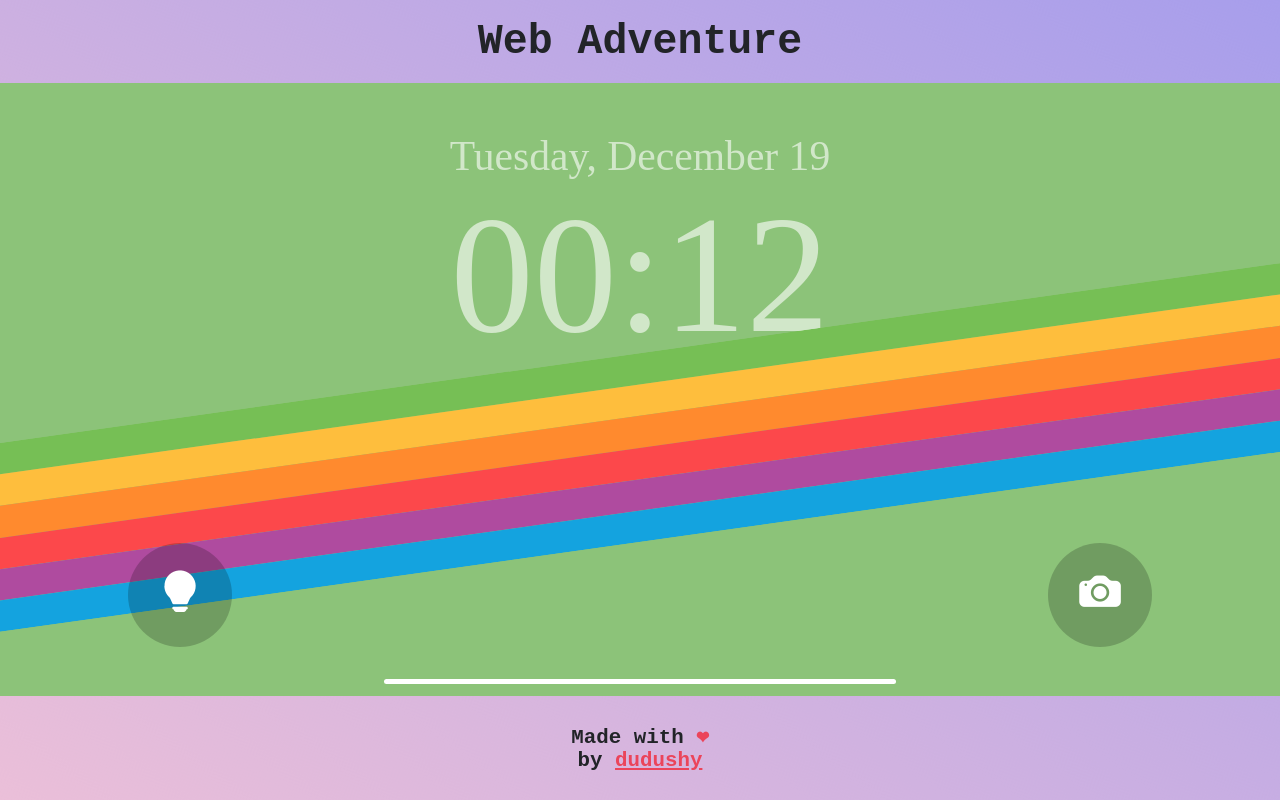
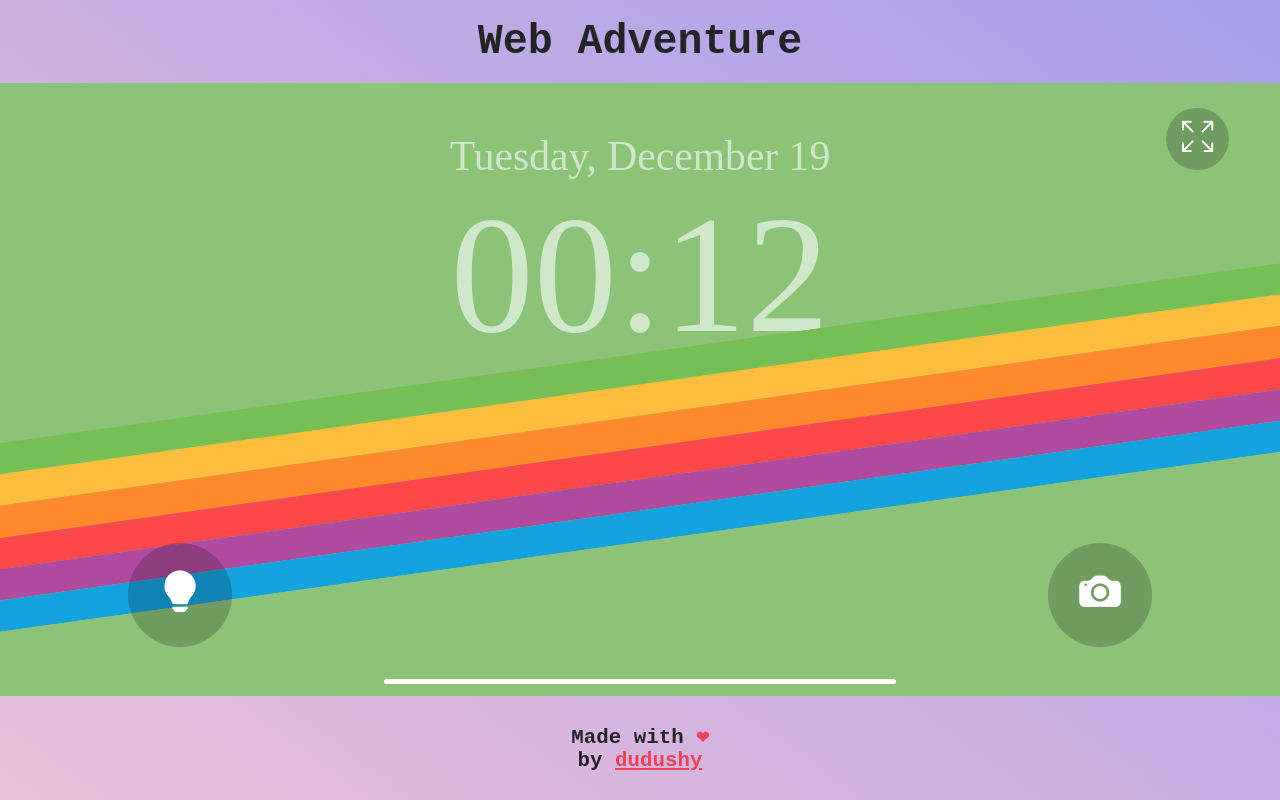
Before and after one commit to dudushy/web-adventure, an Angular app: page /iphone-lockscreen in a window 1280 px wide. Built offline with nearby package versions, Linux system fonts and the light colour scheme; a web font is replaced by a local one.

Commit message:
Create fullscreen function

```diff
--- a/src/app/adventures/clones/iphone-lockscreen/iphone-lockscreen.component.html
+++ b/src/app/adventures/clones/iphone-lockscreen/iphone-lockscreen.component.html
@@ -35,6 +35,11 @@
       </div>
     </div>
 
+    <div class="toggleFullscreenButton" (click)="toggleFullscreen()">
+      <i *ngIf="!fullscreen" class="bi bi-arrows-fullscreen"></i>
+      <i *ngIf="fullscreen" class="bi bi-fullscreen-exit"></i>
+    </div>
+
     <div id="pullGestureTrigger"></div>
   </div>
 </div>
--- a/src/app/adventures/clones/iphone-lockscreen/iphone-lockscreen.component.scss
+++ b/src/app/adventures/clones/iphone-lockscreen/iphone-lockscreen.component.scss
@@ -236,6 +236,39 @@
     }
   }
 
+  .toggleFullscreenButton {
+    position: absolute;
+    top: 4%;
+    right: 4%;
+    z-index: 3;
+    display: flex;
+    justify-content: center;
+    align-items: center;
+    padding: calc(var(--responsiveUnit) * 1.5);
+    border-radius: 50%;
+    @include square(calc(var(--responsiveUnit) * 3));
+    background: transparentize($color: $black, $amount: 0.8);
+
+    &,
+    * {
+      @include allVendors(transition, 200ms ease-in-out);
+    }
+
+    i {
+      font-size: calc(var(--responsiveUnit) * 1.5);
+      color: $white;
+    }
+
+    &:active {
+      transform: scale(0.9);
+      background: transparentize($color: $white, $amount: 0.8);
+
+      i {
+        color: $medium;
+      }
+    }
+  }
+
   #pullGestureTrigger {
     position: absolute;
     bottom: 0;
--- a/src/app/adventures/clones/iphone-lockscreen/iphone-lockscreen.component.ts
+++ b/src/app/adventures/clones/iphone-lockscreen/iphone-lockscreen.component.ts
@@ -23,6 +23,9 @@ export class IphoneLockscreenComponent implements OnInit {
     threshold: -100,
     multiplier: 0.5
   };
+
+
+  fullscreen = false;
 
   constructor(
     private cdr: ChangeDetectorRef,
@@ -201,11 +204,13 @@ export class IphoneLockscreenComponent implements OnInit {
     });
 
     lockscreen.addEventListener('touchend', (event) => {
-      console.log(`[${this.title}#setupPullGesture#touchend] event`, event);
+      // console.log(`[${this.title}#setupPullGesture#touchend] event`, event);
 
-      event.preventDefault();
+      // event.preventDefault();
 
       if (!this.pullGestureConfig.isDragging) return;
+
+      console.log(`[${this.title}#setupPullGesture#touchend] event`, event);
 
       this.pullGestureConfig.isDragging = false;
 
@@ -221,4 +226,19 @@ export class IphoneLockscreenComponent implements OnInit {
       console.log(`[${this.title}#setupPullGesture#touchend] this.pullGestureConfig`, this.pullGestureConfig);
     });
   }
+
+  toggleFullscreen() {
+    const lockscreen = document.getElementById('lockscreen') as HTMLElement;
+    console.log(`[${this.title}#toggleFullscreen] lockscreen`, lockscreen);
+
+    // lockscreen.requestFullscreen();
+
+    if (this.fullscreen) {
+      this.fullscreen = false;
+      document.exitFullscreen();
+    } else {
+      this.fullscreen = true;
+      lockscreen.requestFullscreen( { navigationUI: 'hide' } );
+    }
+  }
 }
```
